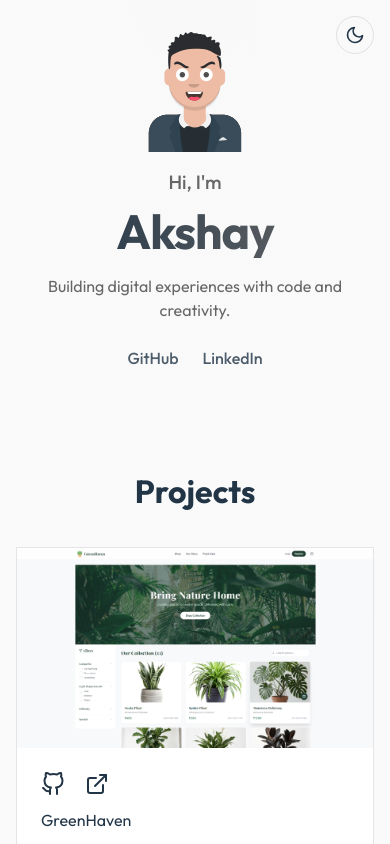
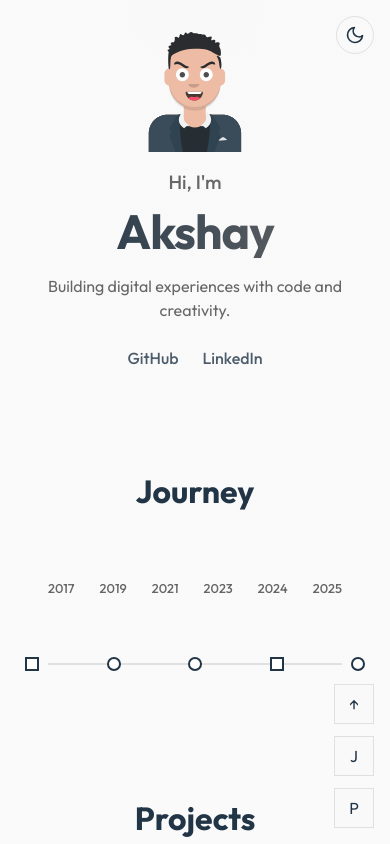
Before and after one commit to romeoantony/romeoantony.github.io, a React (Vite) app: page / in a window 390 px wide. Shown: the top 844 px of the page. Built offline with nearby package versions, Linux system fonts and the light colour scheme.

Commit message:
Add timeline and floating navigation: horizontal timeline with hover tooltips, quick nav buttons

```diff
--- a/src/App.jsx
+++ b/src/App.jsx
@@ -1,5 +1,7 @@
 import React from "react";
 import ProjectsList from "./components/ProjectsList";
+import Timeline from "./components/Timeline";
+import FloatingNav from "./components/FloatingNav";
 import ThemeToggle from "./components/ThemeToggle";
 import { ThemeProvider } from "./context/ThemeContext";
 import "./index.css";
@@ -9,6 +11,7 @@ function App() {
     <ThemeProvider>
       <div className="app-container">
         <ThemeToggle />
+        <FloatingNav />
         <header className="app-header">
           <img src="/HeroIcon.svg" alt="Profile Icon" className="hero-icon" />
           <span className="intro-greeting">Hi, I'm</span>
@@ -36,8 +39,14 @@ function App() {
           </div>
         </header>
         <main>
-          <h2 className="section-title">Projects</h2>
-          <ProjectsList />
+          <section id="journey">
+            <h2 className="section-title">Journey</h2>
+            <Timeline />
+          </section>
+          <section id="projects">
+            <h2 className="section-title">Projects</h2>
+            <ProjectsList />
+          </section>
         </main>
         <footer className="app-footer">
           <p>© 2025 Akshay Antony</p>
--- /dev/null
+++ b/src/components/FloatingNav.css
@@ -0,0 +1,63 @@
+.floating-nav {
+  position: fixed;
+  right: 2rem;
+  bottom: 2rem;
+  display: flex;
+  flex-direction: column;
+  gap: 0.75rem;
+  z-index: 100;
+}
+
+.floating-btn {
+  width: 48px;
+  height: 48px;
+  background: var(--bg-secondary);
+  border: 1px solid var(--border-color);
+  border-radius: 0;
+  display: flex;
+  align-items: center;
+  justify-content: center;
+  cursor: pointer;
+  transition: all 0.2s ease;
+  color: var(--text-primary);
+  font-size: 1.1rem;
+}
+
+.floating-btn:hover {
+  background: var(--card-hover-bg);
+  border-color: var(--text-primary);
+  transform: translateX(-3px);
+}
+
+.floating-btn[title]::before {
+  content: attr(title);
+  position: absolute;
+  right: 100%;
+  margin-right: 0.75rem;
+  padding: 0.4rem 0.75rem;
+  background: var(--bg-secondary);
+  border: 1px solid var(--border-color);
+  color: var(--text-primary);
+  font-size: 0.8rem;
+  white-space: nowrap;
+  opacity: 0;
+  pointer-events: none;
+  transition: opacity 0.2s ease;
+}
+
+.floating-btn:hover[title]::before {
+  opacity: 1;
+}
+
+@media (max-width: 768px) {
+  .floating-nav {
+    right: 1rem;
+    bottom: 1rem;
+  }
+
+  .floating-btn {
+    width: 40px;
+    height: 40px;
+    font-size: 1rem;
+  }
+}
--- /dev/null
+++ b/src/components/FloatingNav.jsx
@@ -0,0 +1,43 @@
+import React from "react";
+import "./FloatingNav.css";
+
+const FloatingNav = () => {
+  const scrollTo = (id) => {
+    if (id === "top") {
+      window.scrollTo({ top: 0, behavior: "smooth" });
+    } else {
+      const element = document.getElementById(id);
+      if (element) {
+        element.scrollIntoView({ behavior: "smooth" });
+      }
+    }
+  };
+
+  return (
+    <nav className="floating-nav">
+      <button
+        className="floating-btn"
+        onClick={() => scrollTo("top")}
+        aria-label="Scroll to top"
+      >
+        ↑
+      </button>
+      <button
+        className="floating-btn"
+        onClick={() => scrollTo("journey")}
+        aria-label="Go to Journey section"
+      >
+        J
+      </button>
+      <button
+        className="floating-btn"
+        onClick={() => scrollTo("projects")}
+        aria-label="Go to Projects section"
+      >
+        P
+      </button>
+    </nav>
+  );
+};
+
+export default FloatingNav;
--- /dev/null
+++ b/src/components/Timeline.css
@@ -0,0 +1,162 @@
+.timeline-section {
+  width: 100%;
+  max-width: 900px;
+  margin: 0 auto;
+  padding: 2rem 1rem;
+}
+
+.horizontal-timeline {
+  display: flex;
+  flex-direction: column;
+  gap: 1rem;
+}
+
+/* Year labels */
+.timeline-years {
+  display: flex;
+  justify-content: space-between;
+  padding: 0 1rem;
+}
+
+.year-label {
+  font-size: 0.8rem;
+  color: var(--text-secondary);
+  font-weight: 500;
+}
+
+/* Timeline track */
+.timeline-track {
+  position: relative;
+  height: 80px;
+  display: flex;
+  align-items: center;
+  padding: 0 1rem;
+}
+
+.timeline-line {
+  position: absolute;
+  left: 1rem;
+  right: 1rem;
+  height: 2px;
+  background: var(--border-color);
+}
+
+/* Dots */
+.timeline-dot {
+  position: absolute;
+  transform: translateX(-50%);
+  cursor: pointer;
+  z-index: 5;
+}
+
+.timeline-dot.active {
+  z-index: 10;
+}
+
+.dot-marker {
+  display: block;
+  width: 16px;
+  height: 16px;
+  background: var(--bg-primary);
+  border: 2px solid var(--text-primary);
+  transition: all 0.2s ease;
+}
+
+.timeline-dot:hover .dot-marker,
+.timeline-dot.active .dot-marker {
+  background: var(--text-primary);
+  transform: scale(1.2);
+}
+
+.timeline-dot.education .dot-marker {
+  border-radius: 0;
+}
+
+.timeline-dot.work .dot-marker {
+  border-radius: 50%;
+}
+
+/* Tooltip */
+.dot-tooltip {
+  position: absolute;
+  bottom: 100%;
+  left: 50%;
+  transform: translateX(-50%);
+  margin-bottom: 1rem;
+  background: var(--bg-primary);
+  border: 1px solid var(--border-color);
+  padding: 1rem;
+  min-width: 220px;
+  display: flex;
+  flex-direction: column;
+  gap: 0.25rem;
+}
+
+.tooltip-type {
+  font-size: 0.65rem;
+  text-transform: uppercase;
+  letter-spacing: 0.05em;
+  color: var(--text-secondary);
+  font-weight: 500;
+}
+
+.tooltip-title {
+  font-size: 0.9rem;
+  color: var(--text-primary);
+  font-weight: 600;
+}
+
+.tooltip-org {
+  font-size: 0.8rem;
+  color: var(--text-secondary);
+}
+
+.tooltip-date {
+  font-size: 0.75rem;
+  color: var(--text-secondary);
+  opacity: 0.7;
+  margin-top: 0.25rem;
+}
+
+/* Legend */
+.timeline-legend {
+  display: flex;
+  justify-content: center;
+  gap: 2rem;
+  margin-top: 1rem;
+}
+
+.legend-item {
+  display: flex;
+  align-items: center;
+  gap: 0.5rem;
+  font-size: 0.75rem;
+  color: var(--text-secondary);
+}
+
+.legend-dot {
+  width: 10px;
+  height: 10px;
+  border: 2px solid var(--text-primary);
+}
+
+.legend-dot.circle {
+  border-radius: 50%;
+}
+
+/* Mobile */
+@media (max-width: 640px) {
+  .timeline-track {
+    height: 100px;
+  }
+
+  .dot-tooltip {
+    min-width: 180px;
+    padding: 0.75rem;
+  }
+
+  .dot-marker {
+    width: 14px;
+    height: 14px;
+  }
+}
--- /dev/null
+++ b/src/components/Timeline.jsx
@@ -0,0 +1,77 @@
+import React, { useState } from "react";
+import { motion, AnimatePresence } from "framer-motion";
+import timelineData from "../data/timeline.json";
+import "./Timeline.css";
+
+const Timeline = () => {
+  const [activeItem, setActiveItem] = useState(null);
+
+  // Parse dates
+  const parseDate = (dateStr) => {
+    const [month, year] = dateStr.split(" ");
+    const monthMap = {
+      Jan: 0, Feb: 1, Mar: 2, Apr: 3, May: 4, Jun: 5,
+      Jul: 6, Aug: 7, Sep: 8, Oct: 9, Nov: 10, Dec: 11
+    };
+    return new Date(parseInt(year), monthMap[month] || 0);
+  };
+
+  // Sort by start date (oldest first for left-to-right display)
+  const sortedData = [...timelineData].sort((a, b) => {
+    return parseDate(a.startDate) - parseDate(b.startDate);
+  });
+
+  // Get year range for labels
+  const years = [...new Set(sortedData.flatMap(item => [
+    parseDate(item.startDate).getFullYear(),
+    parseDate(item.endDate).getFullYear()
+  ]))].sort((a, b) => a - b);
+
+  return (
+    <section className="timeline-section">
+      <div className="horizontal-timeline">
+        {/* Year labels */}
+        <div className="timeline-years">
+          {years.map(year => (
+            <span key={year} className="year-label">{year}</span>
+          ))}
+        </div>
+
+        {/* Timeline line with dots */}
+        <div className="timeline-track">
+          <div className="timeline-line"></div>
+          {sortedData.map((item, index) => (
+            <div
+              key={item.id}
+              className={`timeline-dot ${activeItem === item.id ? 'active' : ''} ${item.type}`}
+              style={{ left: `${(index / (sortedData.length - 1)) * 100}%` }}
+              onMouseEnter={() => setActiveItem(item.id)}
+              onMouseLeave={() => setActiveItem(null)}
+              onClick={() => setActiveItem(activeItem === item.id ? null : item.id)}
+            >
+              <span className="dot-marker"></span>
+              <AnimatePresence>
+                {activeItem === item.id && (
+                  <motion.div
+                    className="dot-tooltip"
+                    initial={{ opacity: 0, y: 10 }}
+                    animate={{ opacity: 1, y: 0 }}
+                    exit={{ opacity: 0, y: 10 }}
+                    transition={{ duration: 0.2 }}
+                  >
+                    <span className="tooltip-type">{item.type === "work" ? "Work" : "Education"}</span>
+                    <strong className="tooltip-title">{item.title}</strong>
+                    <span className="tooltip-org">{item.organization}</span>
+                    <span className="tooltip-date">{item.startDate} — {item.endDate}</span>
+                  </motion.div>
+                )}
+              </AnimatePresence>
+            </div>
+          ))}
+        </div>
+      </div>
+    </section>
+  );
+};
+
+export default Timeline;
--- /dev/null
+++ b/src/data/timeline.json
@@ -0,0 +1,52 @@
+[
+  {
+    "id": 1,
+    "type": "education",
+    "title": "M.Sc. in Computational Science",
+    "organization": "Laurentian University",
+    "location": "Sudbury, Canada",
+    "startDate": "Sep 2023",
+    "endDate": "May 2025",
+    "description": "Focus areas: Software Engineering, High-Performance Computing, AI/ML, Scientific Computing."
+  },
+  {
+    "id": 2,
+    "type": "work",
+    "title": "AI/ML Data Specialist",
+    "organization": "Outlier AI",
+    "location": "Remote",
+    "startDate": "Sep 2024",
+    "endDate": "Feb 2025",
+    "description": "Contributed to improving multimodal LLMs through supervised dataset generation, model evaluation, and prompt optimization workflows."
+  },
+  {
+    "id": 3,
+    "type": "work",
+    "title": "Software Engineer",
+    "organization": "Quest Global",
+    "location": "Trivandrum, India",
+    "startDate": "Oct 2021",
+    "endDate": "Aug 2023",
+    "description": "Optimized CT imaging pipelines reducing radiation by 50%. Improved UI responsiveness by 70% using async patterns. Built enterprise WPF scheduling system."
+  },
+  {
+    "id": 4,
+    "type": "education",
+    "title": "B.Tech. in Computer Science & Engineering",
+    "organization": "Mar Baselios College of Engineering & Technology",
+    "location": "Trivandrum, India",
+    "startDate": "Aug 2017",
+    "endDate": "Mar 2021",
+    "description": "Key Project: TruSight – Blind Navigation System using YOLOv3 + OCR."
+  },
+  {
+    "id": 5,
+    "type": "work",
+    "title": "Machine Learning Intern",
+    "organization": "Microsoft – IIT Calicut",
+    "location": "Remote / Trivandrum",
+    "startDate": "Oct 2019",
+    "endDate": "Nov 2019",
+    "description": "Built ML classifiers using Python and scikit-learn. Reduced model training time by 20% through optimized preprocessing."
+  }
+]
--- a/src/index.css
+++ b/src/index.css
@@ -67,12 +67,12 @@ body {
 
 a {
   font-weight: 500;
-  color: #646cff;
+  color: var(--text-primary);
   text-decoration: inherit;
 }
 
 a:hover {
-  color: #535bf2;
+  color: var(--text-secondary);
 }
 
 .app-container {
```
